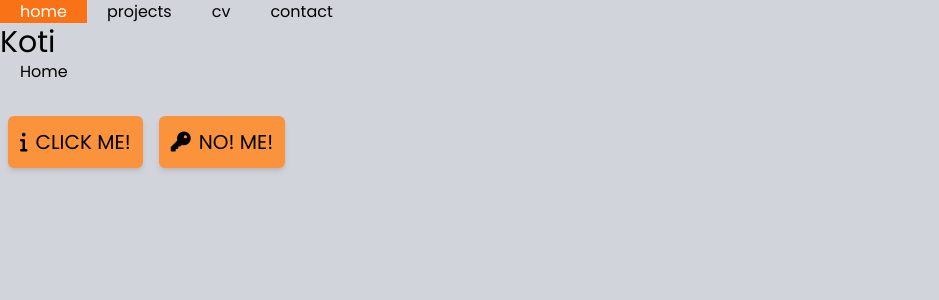
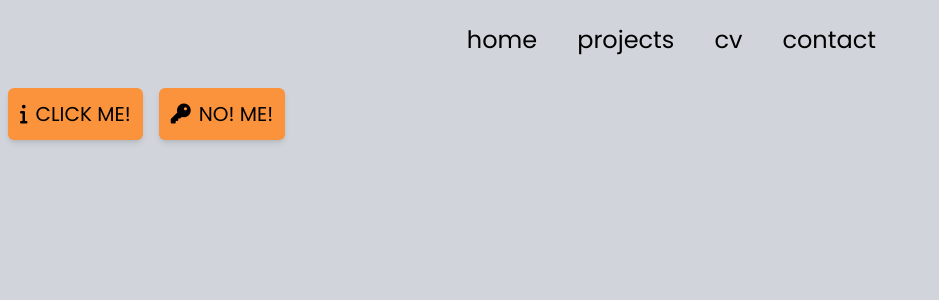
Before and after one commit to simojjuho/portfolio-page, a React (Vite) app: page / in a window 1280 px wide. Shown: the top 300 px of the page, without its empty margins (0-939 px from the left). Built offline with nearby package versions, Linux system fonts and the light colour scheme.

Commit message:
Working on navbar

```diff
--- a/src/home/Home.tsx
+++ b/src/home/Home.tsx
@@ -1,5 +1,4 @@
 import Button from "../shared/components/Button"
-import Link from "../shared/components/Link"
 import TextInput from "../shared/components/TextInput"
 import { useAppDispatch } from "../shared/hooks/reduxHooks"
 import { switchColorMode } from "../redux/themeReducer"
@@ -19,10 +18,6 @@ const Home = () => {
     setVisibility(false)
   }
   return (<>
-    <h1>Koti</h1>
-    <Link url="http://www.facebook.com">Home</Link>
-    <br />
-    <br />
     <Button
       name={"Click me!"}
       onClick={setColorMode}
--- a/src/shared/components/navbar/NavBar.tsx
+++ b/src/shared/components/navbar/NavBar.tsx
@@ -1,6 +1,8 @@
+import { useState } from "react"
 import NavbarItem from "./NavbarItem"
 
 const NavBar = () => {
+  const [isAccordionOpen, setAccordion] = useState<boolean>(false)
   const navbarElements = [
     'home',
     'projects',
@@ -9,9 +11,11 @@ const NavBar = () => {
   ]
 
   return(
-    <ul className='flex flex-row'>
-      {navbarElements.map(e => <NavbarItem key={e} item={e}/>)}
-    </ul>
+    <nav className='xl:mx-96 lg:mx-80 md:mx:50'>
+      <ul className='flex flex-col items-end md:flex-row justify-end'>
+        {navbarElements.map(e => <NavbarItem key={e} item={e}/>)}
+      </ul>
+    </nav>
   )
 }
 
--- a/src/shared/components/navbar/NavbarItem.tsx
+++ b/src/shared/components/navbar/NavbarItem.tsx
@@ -5,16 +5,12 @@ interface NavbarItemProps {
 }
 
 const NavbarItem = ({item}: NavbarItemProps) => {
-  const NavbarItemStyle = {
-  }
-
-  const linkClasses ='px-5 transition duration-200 ease-in-out hover:bg-orange-500 dark:hover:bg-orange-600 hover:text-white active:bg-orange-600 active:text-white'
 
   return (
-    <li style={NavbarItemStyle}>
+    <li className = 'px-5 xs:py-2 sm:py-4 md:py-5 xl:py-6 text-2xl transition duration-200 ease-in-out hover:bg-orange-500 dark:hover:bg-orange-600 hover:text-white active:bg-orange-600 active:text-white'>
       {item === 'home'
-        ? <RouterLink className={linkClasses} to={'/'}>home</RouterLink>
-        : <RouterLink className={linkClasses} to={item}>{item}</RouterLink>}
+        ? <RouterLink to={'/'}>home</RouterLink>
+        : <RouterLink to={item}>{item}</RouterLink>}
     </li>
   )
 }
```
